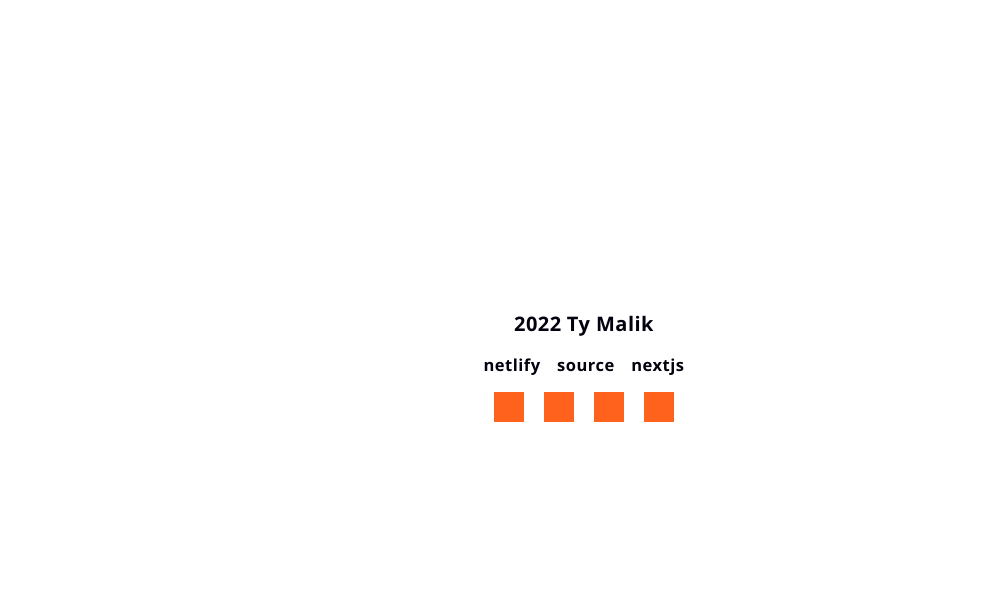
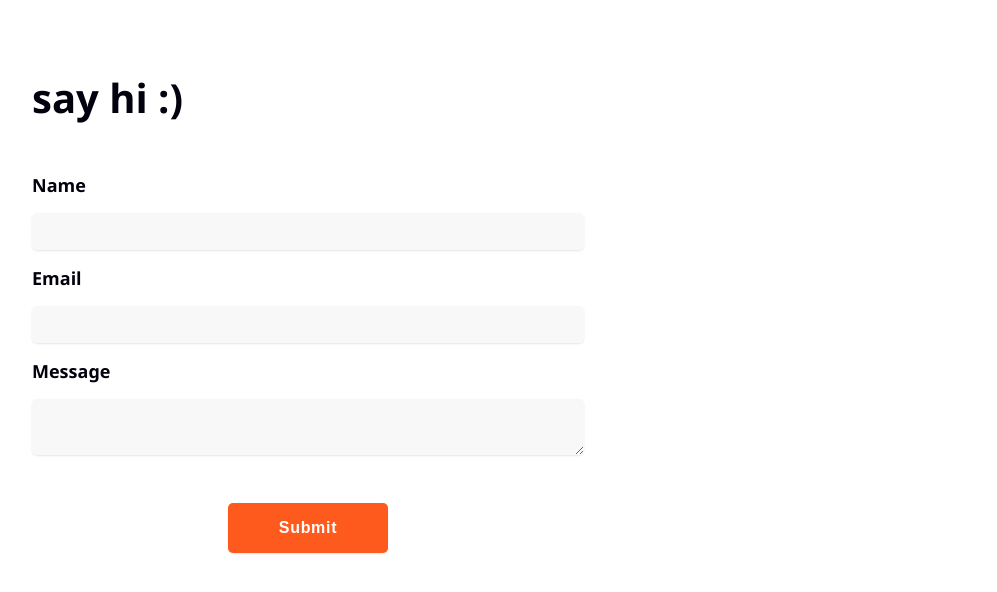
Before and after one commit to permalik/tymalik_primary, a Next.js app: page / in a window 1280 px wide. Shown: the part 2671-3263 px from the top of the page, without its empty margins (56-1053 px from the left). Before the commit the page ends 3112 px from the top, so only its background shows below. Built offline with nearby package versions, Linux system fonts and the light colour scheme; grey boxes are pictures that could not be loaded.

Commit message:
Build Contact component and implement in index.tsx

```diff
--- /dev/null
+++ b/components/content/home/contact/Contact.module.scss
@@ -0,0 +1,84 @@
+.form {
+  display: flex;
+  flex-flow: column nowrap;
+
+  @media (min-width: 850px) {
+    max-width: 50%;
+  }
+
+  label {
+    font-family: Ubuntu, Segoe UI, Roboto, Helvetica Neue, sans-serif;
+    font-size: clamp(1.6em, 3vw, 1.8em);
+    font-weight: 600;
+  }
+
+  input {
+    background: hsla(248, 3%, 97%, 0.8);
+    border: none;
+    // border-left: hsl(248, 30%, 44%) solid 2px;
+    border-radius: 5px;
+    box-shadow: hsla(0, 0%, 0%, 0.1) 0px 1px 2px 0px;
+    font-size: 1.8em;
+    margin: 1rem 0;
+    padding: 0.5rem 1rem;
+  }
+
+  textarea {
+    background: hsla(248, 3%, 97%, 0.8);
+    border: none;
+    // border-left: hsl(248, 30%, 44%) solid 2px;
+    border-radius: 5px;
+    box-shadow: hsla(0, 0%, 0%, 0.1) 0px 1px 2px 0px;
+    font-size: 1.8em;
+    margin: 1rem 0;
+    padding: 0.5rem 1rem;
+  }
+
+  button {
+    background: #FF5A1E;
+    border: none;
+    border-radius: 5px;
+    box-shadow: hsla(0, 0%, 0%, 0.1) 0px 1px 2px 0px;
+    color: white;
+    font-size: 1.6em;
+    font-weight: 600;
+    letter-spacing: 0.7px;
+    margin: 2rem auto 0;
+    padding: 1rem 0;
+    position: relative;
+    top: 0;
+    transition: top ease 0.1s;
+    width: 10rem;
+
+    &:hover {
+      cursor: pointer;
+      top: -2px;
+    }
+  }
+}
+
+.confirmationMessage {
+  font-size: 1.8em;
+}
+
+.resetForm {
+  background: hsl(248, 30%, 44%);
+  border: none;
+  border-radius: 5px;
+  box-shadow: hsla(0, 0%, 0%, 0.1) 0px 1px 2px 0px;
+  color: white;
+  font-size: 1.6em;
+  font-weight: 600;
+  letter-spacing: 0.7px;
+  margin: 2rem auto 0;
+  padding: 1rem 0;
+  position: relative;
+  top: 0;
+  transition: top ease 0.1s;
+  width: 10rem;
+
+  &:hover {
+    cursor: pointer;
+    top: -2px;
+  }
+}
--- /dev/null
+++ b/components/content/home/contact/Contact.tsx
@@ -0,0 +1,81 @@
+import Link from 'next/link';
+import { useRouter } from 'next/router';
+
+import Section from "@components/content/home/common/section";
+
+import styles from './Contact.module.scss';
+
+const Contact = () => {
+  const router = useRouter();
+  const confirmationScreenVisible =
+    router.query?.success && router.query.success === 'true';
+  const formVisible = !confirmationScreenVisible;
+
+  const ContactForm = (
+    <form
+      action='/?success=true'
+      className={styles.form}
+      data-netlify='true'
+      method='POST'
+      name='contact_form'
+    >
+      <input name='form_name' type='hidden' value='contact_form' />
+      <label className={styles.contactLabel} htmlFor='name'>
+        Name
+      </label>
+      <input
+        className={styles.contactInput}
+        id='name'
+        name='name'
+        required
+        type='text'
+      />
+      <label className={styles.contactLabel} htmlFor='email'>
+        Email{' '}
+      </label>
+      <input
+        className={styles.contactInput}
+        id='email'
+        name='email'
+        required
+        type='email'
+      />
+      <label className={styles.contactLabel} htmlFor='message'>
+        Message{' '}
+      </label>
+      <textarea
+        className={styles.contactTextArea}
+        id='message'
+        name='message'
+        required
+      ></textarea>
+      <button className={styles.contactSubmit} type='submit'>
+        Submit
+      </button>
+    </form>
+  );
+
+  const ConfirmationMessage = (
+    <section>
+      <p className={styles.confirmationMessage}>
+        Thanks for reaching out. I should respond within 24-48 hours.
+      </p>
+
+      <Link href={`/`} passHref>
+        <a>
+          <button className={styles.resetForm}>Reset Form</button>
+        </a>
+      </Link>
+    </section>
+  );
+
+  return (
+    <div id='contact'>
+      <Section heading='say hi :)'>
+        {formVisible ? ContactForm : ConfirmationMessage}
+      </Section>
+    </div>
+  );
+}
+
+export default Contact;
--- /dev/null
+++ b/components/content/home/contact/index.ts
@@ -0,0 +1,3 @@
+import Contact from "./Contact";
+
+export default Contact;
--- a/pages/index.tsx
+++ b/pages/index.tsx
@@ -6,12 +6,12 @@ import {BlogProps} from "../types/blog";
 
 import About from "@components/content/home/about";
 import Blog from "@components/content/home/blog";
+import Contact from "@components/content/home/contact/Contact";
 import Section from "@components/content/home/common/section";
 import Hero from "@components/content/home/hero";
 import Portfolio from "@components/content/home/portfolio";
 import Skills from "@components/content/home/skills";
-// import Contact from '../components/Contact';
-// import FeedCard from '../components/FeedCard';
+
 
 import styles from "../styles/Index.module.scss";
 
@@ -38,7 +38,7 @@ const Home = ({posts}: BlogProps) => {
         <Blog posts={posts}/>
       </Section>
       <About/>
-      {/*<Contact/>*/}
+      <Contact/>
     </section>
   );
 };
```
